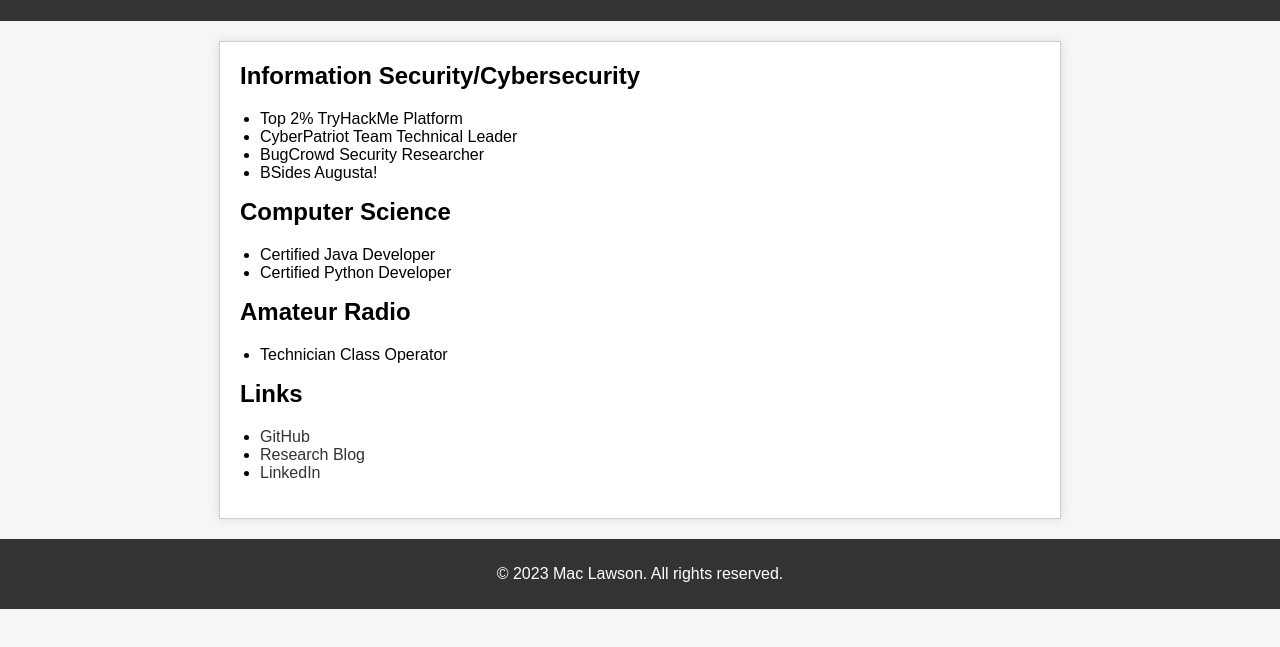
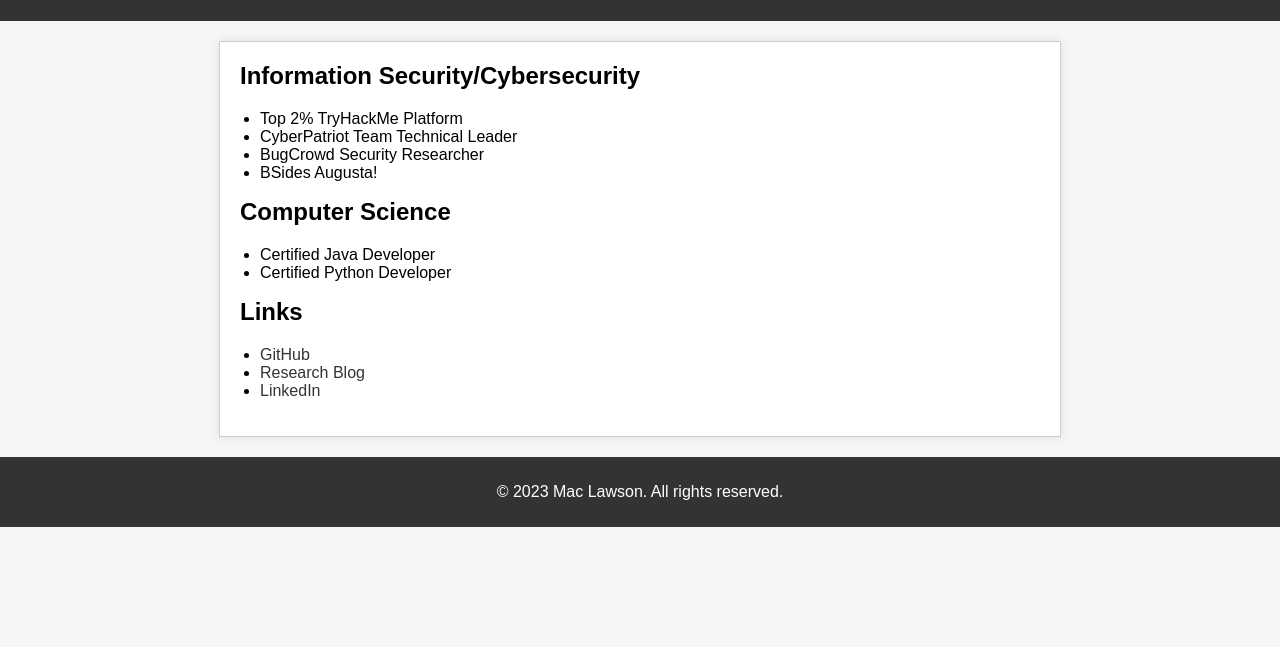
Before and after one commit to mac-lawson/about, a plain HTML site: page index.html in a window 1280 px wide. Shown: the part 99-746 px from the top of the page. Drawn offline with Linux system fonts and the light colour scheme.

Commit message:
Update index.html

```diff
--- a/index.html
+++ b/index.html
@@ -74,10 +74,6 @@
       <li>Certified Python Developer</li>
     </ul>
 
-    <h2>Amateur Radio</h2>
-    <ul>
-      <li>Technician Class Operator</li>
-    </ul>
 
     <h2>Links</h2>
     <ul>
```
